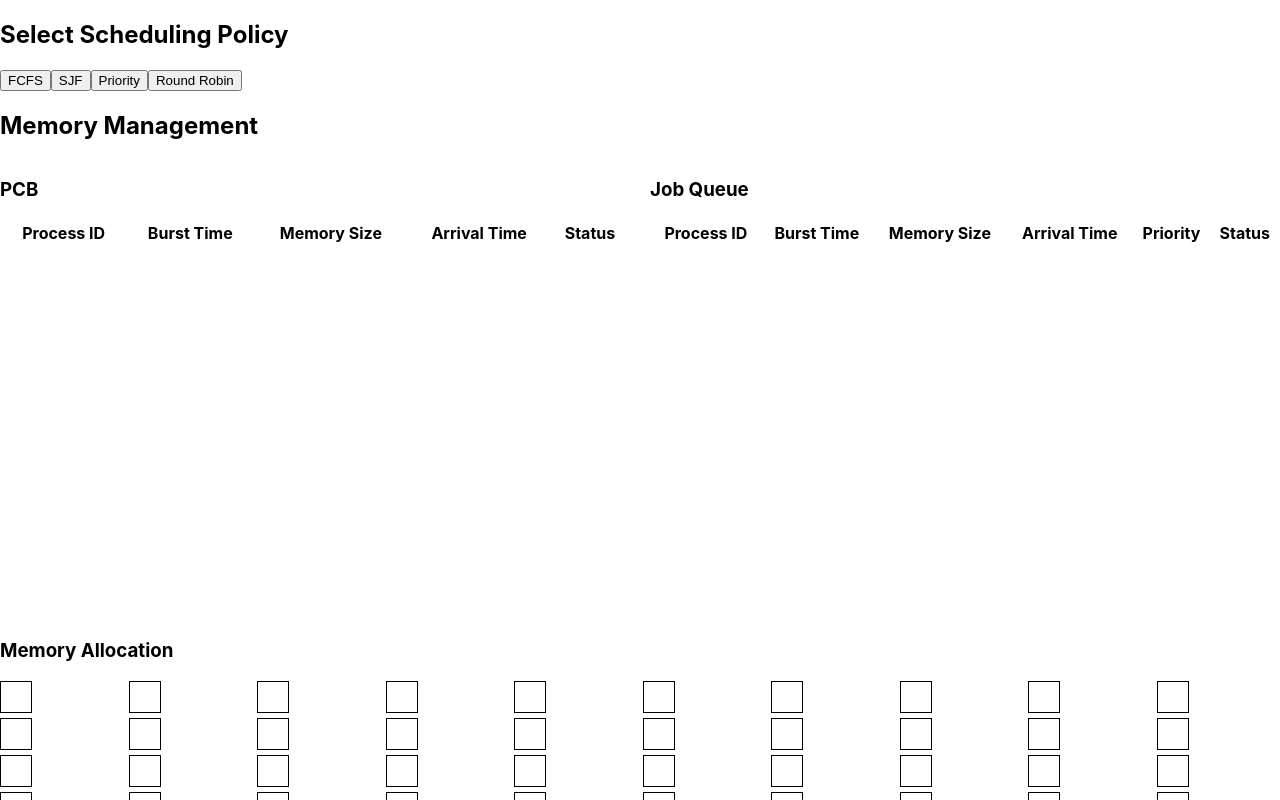
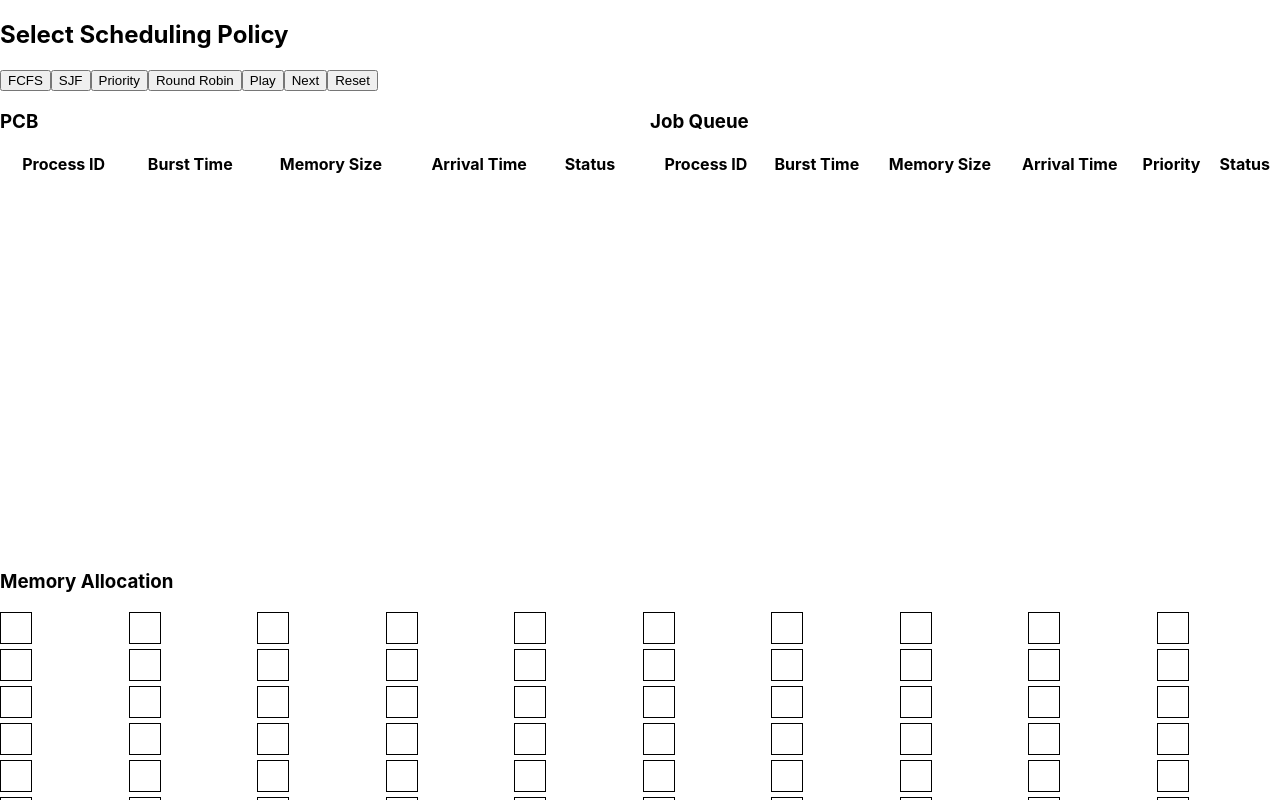
Before and after one commit to calooooy/os-simulator, a React (Create React App) app: page / in a window 1280 px wide. Shown: the top 800 px of the page. Built offline with nearby package versions, Linux system fonts and the light colour scheme.

Commit message:
added the  play/pause, reset button

```diff
--- a/src/App.js
+++ b/src/App.js
@@ -1,7 +1,6 @@
 import React, { useState, useEffect, useRef } from 'react';
 import Menu from './components/Menu';
 import MemoryManagement from './components/MemoryManagement';
-
 
 const colors = [
   '#FF6633', '#FFB399', '#FF33FF', '#FFFF99', '#00B3E6',
@@ -31,6 +30,7 @@ const generateProcess = (id, currentTime) => {
 
 const App = () => {
   const [policy, setPolicy] = useState('');
+  const [isPlaying, setIsPlaying] = useState(false); // New state for play/pause
   const [processes, setProcesses] = useState([]);
   const [memory, setMemory] = useState(new Array(100).fill(null));
   const [jobQueue, setJobQueue] = useState([]);
@@ -38,9 +38,10 @@ const App = () => {
   const processIdRef = useRef(1);
   const currentTimeRef = useRef(0); // Reference to keep track of current time
   const nextArrivalTimeRef = useRef(0); // Reference to the next arrival time
+  const timerRef = useRef(null); // Reference to the timer interval
 
   useEffect(() => {
-    if (policy) {
+    if (policy && isPlaying) { // Check if policy is selected and simulation is playing
       const interval = setInterval(() => {
         const newProcess = generateProcess(processIdRef.current, currentTimeRef.current);
         processIdRef.current += 1;
@@ -48,7 +49,7 @@ const App = () => {
 
         // Update the next arrival time
         nextArrivalTimeRef.current = newProcess.arrivalTime;
-      }, 3000); // Generate new process every 5 seconds instead of every second
+      }, 500); // Generate new process every 5 seconds instead of every second
 
       const executionInterval = setInterval(() => {
         runProcess();
@@ -61,11 +62,13 @@ const App = () => {
         clearInterval(executionInterval);
       };
     }
-  }, [policy]);
+  }, [policy, isPlaying]); // Update effect when policy or isPlaying state changes
+
 
 
   const handleSelectPolicy = (selectedPolicy) => {
     setPolicy(selectedPolicy);
+    setIsPlaying(false);
     setProcesses([]);
     setMemory(new Array(100).fill(null));
     setJobQueue([]);
@@ -230,12 +233,32 @@ const App = () => {
     );
   };
 
+  const handlePlayPause = (play) => {
+    setIsPlaying(play);
+  };
+
+  const handleNext = () => {
+
+  };
+
+  const handleReset = () => {
+    // setPolicy('');
+    setIsPlaying(false);
+    setProcesses([]);
+    setMemory(new Array(100).fill(null));
+    setJobQueue([]);
+    processIdRef.current = 1;
+    currentTimeRef.current = 0;
+    nextArrivalTimeRef.current = 0;
+    setKey(prevKey => prevKey + 1);
+  };
+
   return (
     <div>
-      <Menu onSelectPolicy={handleSelectPolicy} />
+      <Menu onSelectPolicy={handleSelectPolicy} onPlayPause={handlePlayPause} onNext={handleNext} onReset={handleReset} isPlaying={isPlaying} />
       {policy && <h3>Current Policy: {policy}</h3>}
       <MemoryManagement
-        key={key} // Add key prop here
+        key={key}
         processes={processes}
         memory={memory}
         setMemory={setMemory}
--- a/src/components/MemoryManagement.jsx
+++ b/src/components/MemoryManagement.jsx
@@ -72,7 +72,7 @@ const MemoryManagement = ({ processes, memory, setMemory, jobQueue, setJobQueue
 
   return (
     <div>
-      <h2>Memory Management</h2>
+      {/* <h2>Memory Management</h2> */}
       <div style={{ display: 'flex', justifyContent: 'space-between' }}>
         <div style={{ flex: 1, marginRight: '20px' }}>
           <h3>PCB</h3>
--- a/src/components/Menu.jsx
+++ b/src/components/Menu.jsx
@@ -1,6 +1,10 @@
-import React from 'react';
+import React, { useState } from 'react';
 
-const Menu = ({ onSelectPolicy }) => {
+const Menu = ({ onSelectPolicy, onPlayPause, onNext, onReset, isPlaying }) => {
+  const handlePlayPause = () => {
+    onPlayPause(!isPlaying);
+  };
+
   return (
     <div>
       <h2>Select Scheduling Policy</h2>
@@ -8,6 +12,13 @@ const Menu = ({ onSelectPolicy }) => {
       <button onClick={() => onSelectPolicy('SJF')}>SJF</button>
       <button onClick={() => onSelectPolicy('Priority')}>Priority</button>
       <button onClick={() => onSelectPolicy('RR')}>Round Robin</button>
+      {isPlaying ? (
+        <button onClick={handlePlayPause}>Pause</button>
+      ) : (
+        <button onClick={handlePlayPause}>Play</button>
+      )}
+      <button onClick={onNext}>Next</button>
+      <button onClick={onReset}>Reset</button> {/* Call the onReset function when the Reset button is clicked */}
     </div>
   );
 };
```
Also changed, not shown: src/components/ControlButtons.jsx (renamed from src/components/ControlButton.jsx).
